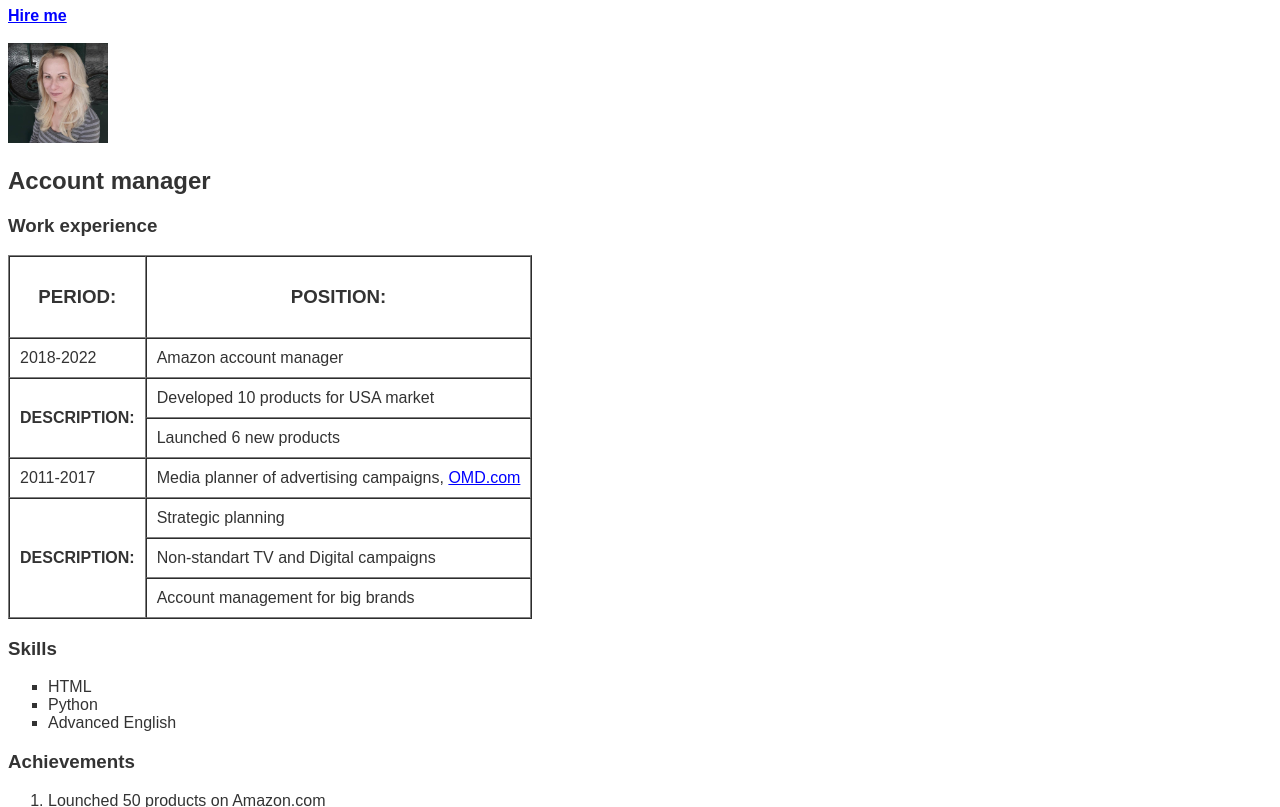
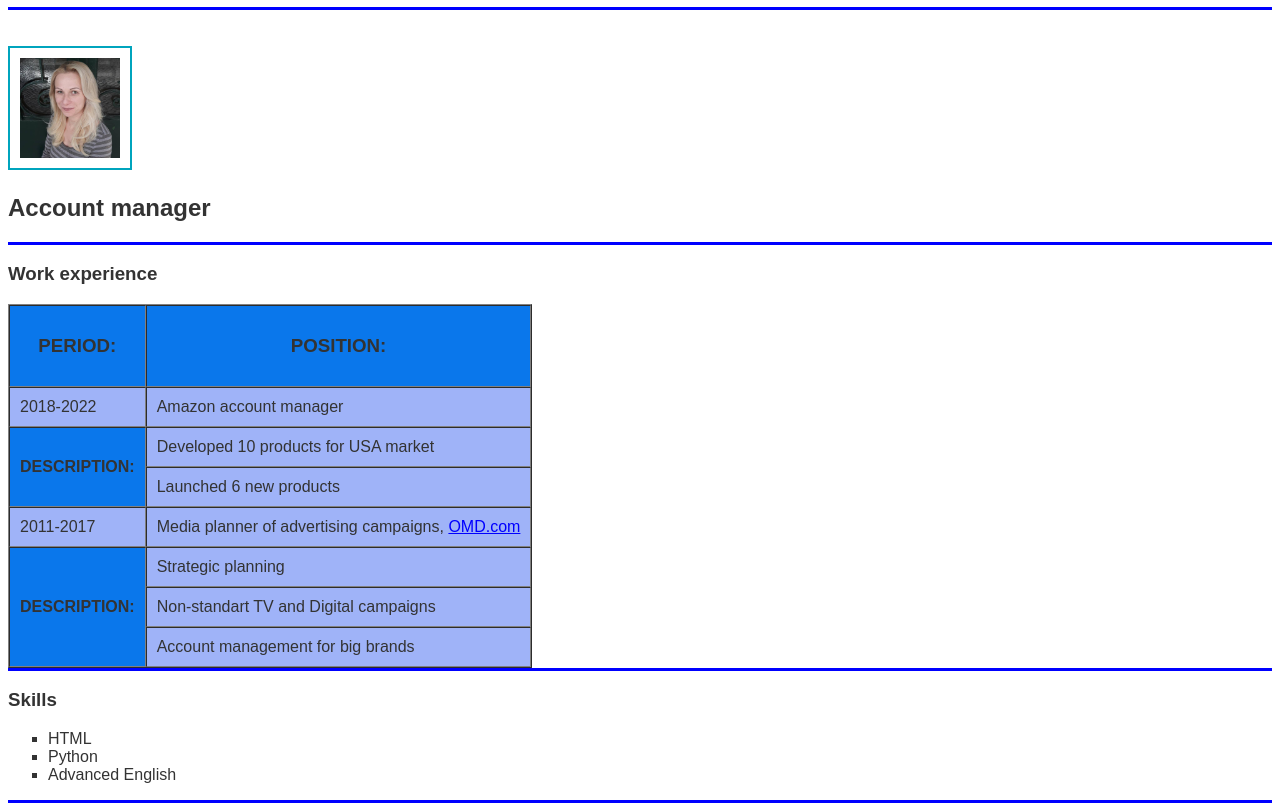
Before and after one commit to LilianaLukash/Frontend04, a plain HTML site: page CV.html in a window 1280 px wide. Shown: the part 73-880 px from the top of the page. Drawn offline with Linux system fonts and the light colour scheme; a web font is replaced by a local one.

Commit message:
borders home work

```diff
--- a/CV.html
+++ b/CV.html
@@ -7,16 +7,22 @@
   </head>
 
   <body class = "bb">
+    <div class = "dname">
     <h1 class = "name">Liliana Lukash</h1>
-    <a href="form.html" ><b>Hire me</b></a>
+    <a class = "hire" href="form.html" ><b>Hire me</b></a>
+    </div>
+
     <br/>
     <br/>
-    <img
+    <div class = dposition>
+    <img class = "me"
       src="me.jpg"
       alt="My photo"
       width="100" />
 
      <h2 class = "pos">Account manager</h2>
+    </div>
+    <div class = "dwork">
      <h3>Work experience</h3>
      <table border="1" cellspacing="0" cellpadding="10px">
         <thead>
@@ -29,7 +35,6 @@
           </th>
         </tr>
         </thead>
-
         <tbody>
         <tr>
           <td>2018-2022</td>
@@ -58,19 +63,23 @@
         </tr>
         </tbody>
       </table>
-
+    </div>
+    <div class = dskills>
      <h3>Skills</h3>
     <ul class = "items">
       <li>HTML</li>
       <li>Python</li>
       <li>Advanced English</li>
     </ul>
+    </div>
+    <div class = "dachiev">
      <h3>Achievements</h3>
     <ol>
       <li>Lounched 50 products on Amazon.com</li>
       <li>Planned more than 50 add campaigns in different media</li>
       <li>Moved to Portugal to start life from the beginning</li>
     </ol>
+    </div>
 
 
 
--- a/style.css
+++ b/style.css
@@ -23,3 +23,12 @@
   .items {
     list-style-type: square;
   }
+  img {
+    border-style: solid;
+    border-width: 2px; padding:10px;
+    border-color: #00A4BD
+  }
+  table { background-color:rgb(159, 179, 248)}
+  th {background-color: rgb(10, 119, 235)}
+  div {border-bottom-style: solid; border-color: blue }
+  .hire {display:none}
```
